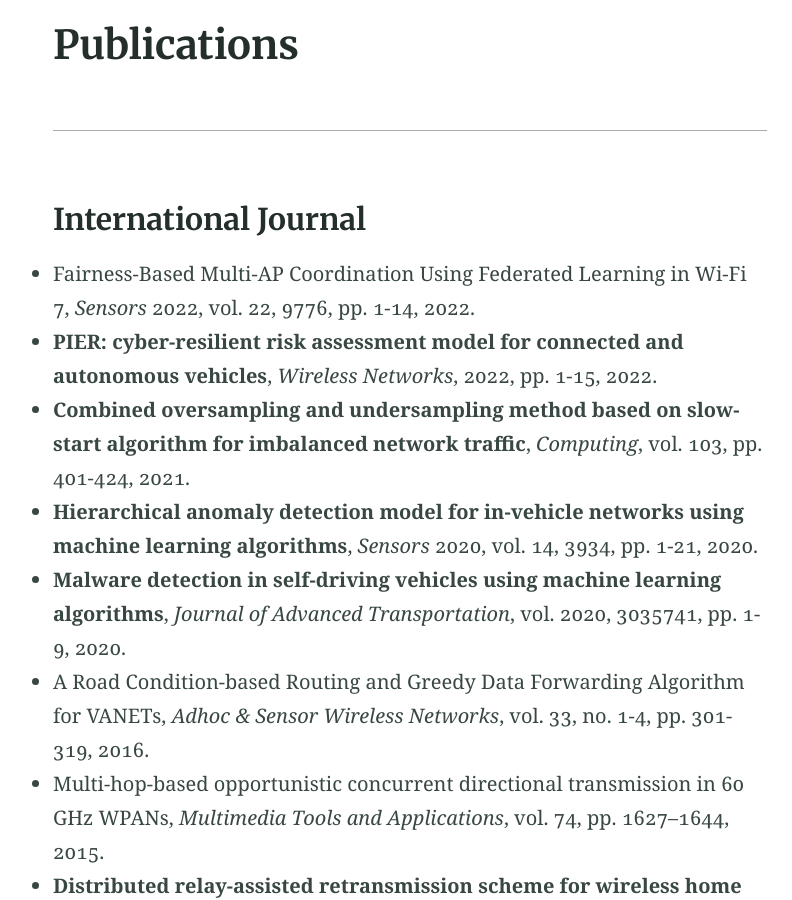
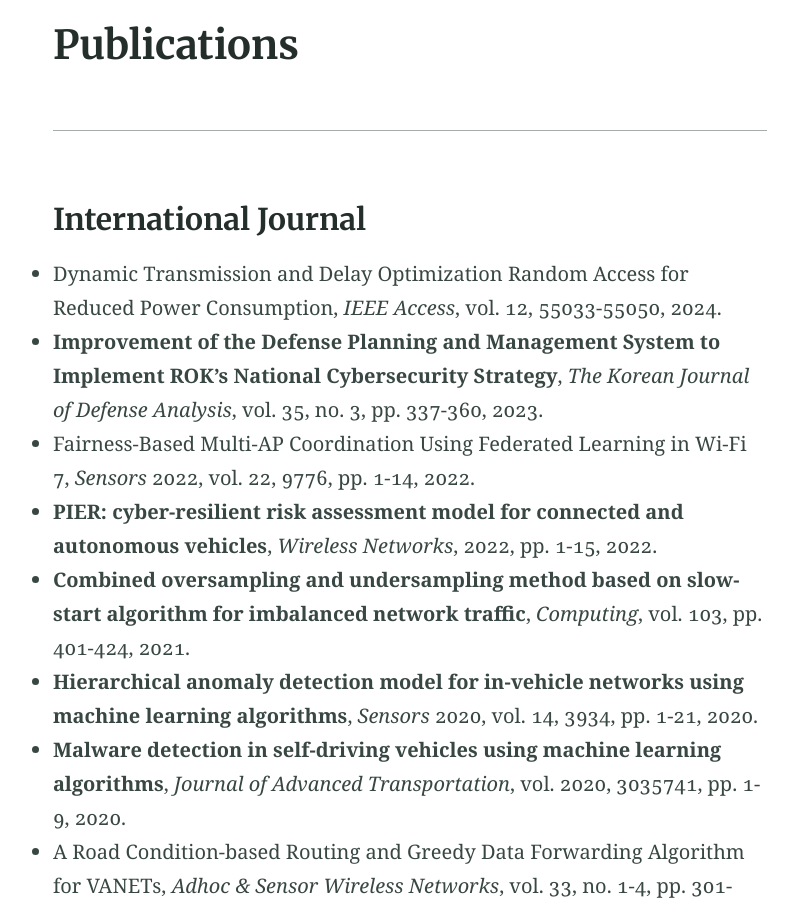
Before and after one commit to imcslab/imcslab.github.io, a Jekyll site: the page built from publications.md, in a window 1280 px wide and 900 px high, scrolled down 425 px. Shown: the whole window, without its empty margins (230-1022 px from the left). Built offline with Jekyll 4.4.1, drawn with Linux system fonts in a browser that asks for light colours.

Commit message:
publication 20240429

```diff
--- a/publications.md
+++ b/publications.md
@@ -11,6 +11,10 @@
 * * *
 
 ### International Journal
+* Dynamic Transmission and Delay Optimization Random Access for Reduced Power Consumption, _IEEE Access_, vol. 12, 55033-55050, 2024.
+
+* **Improvement of the Defense Planning and Management System to Implement ROK’s National Cybersecurity Strategy**, _The Korean Journal of Defense Analysis_, vol. 35, no. 3, pp. 337-360, 2023.
+
 * Fairness-Based Multi-AP Coordination Using Federated Learning in Wi-Fi 7, _Sensors_ 2022, vol. 22, 9776, pp. 1-14, 2022.
 
 * **PIER: cyber-resilient risk assessment model for connected and autonomous vehicles**, _Wireless Networks_, 2022, pp. 1-15, 2022.
```
